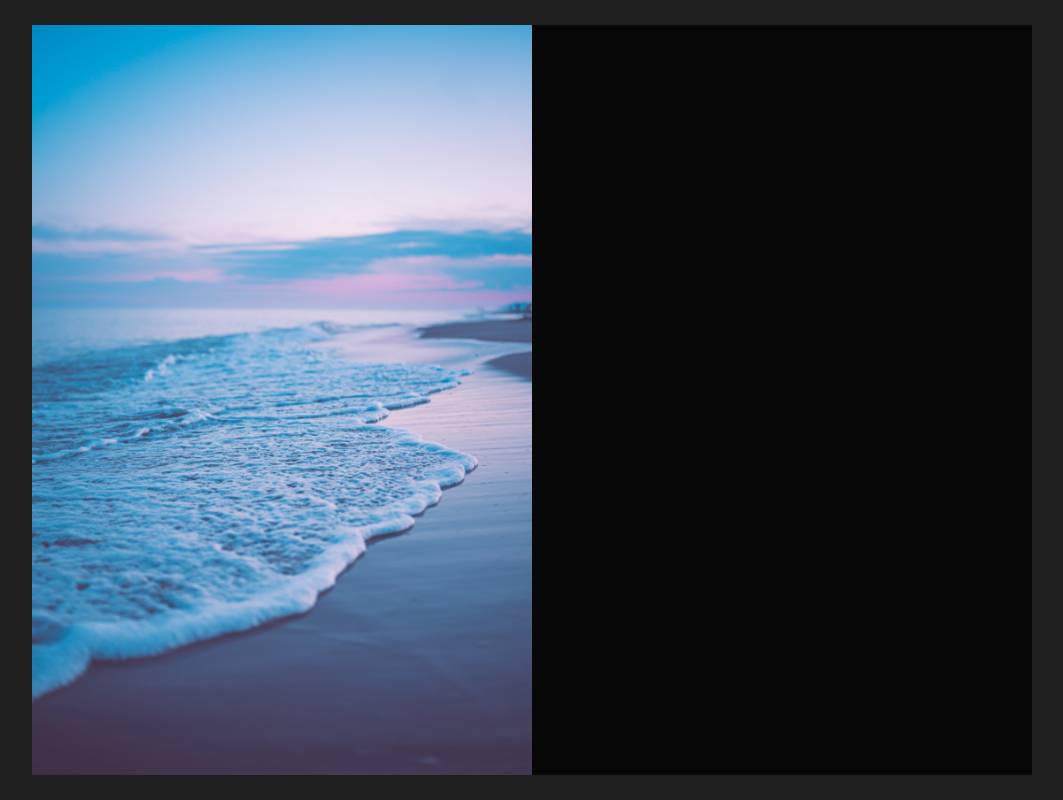
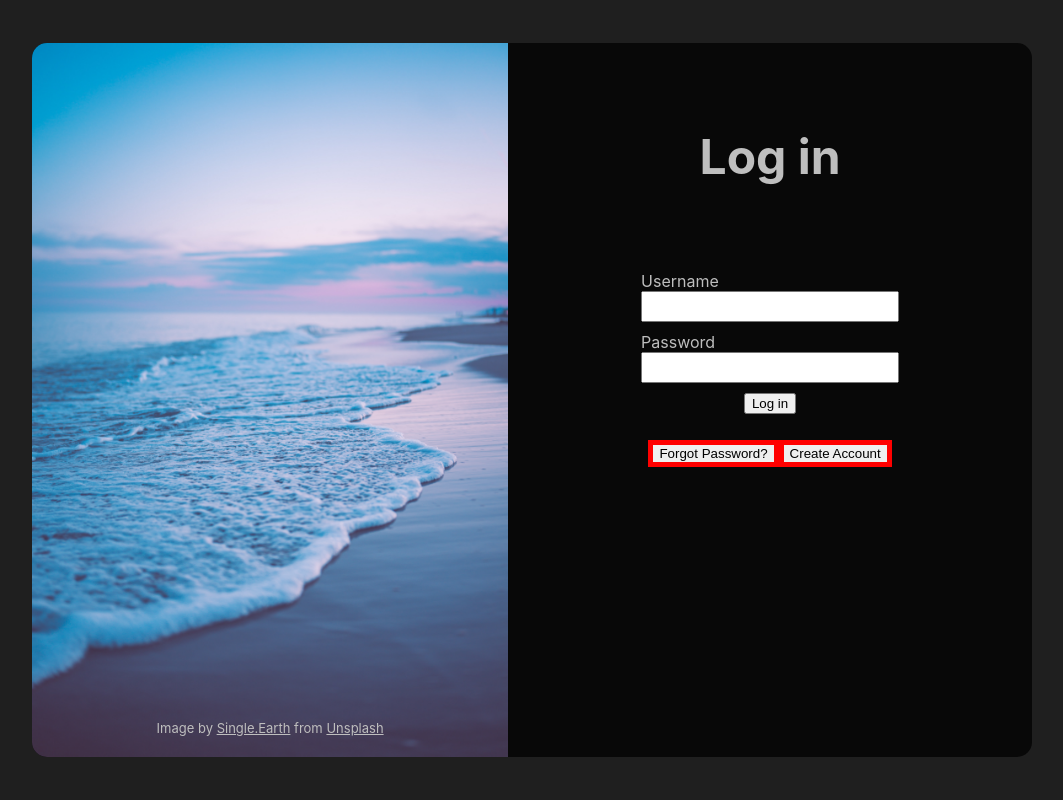
Before and after one commit to social-media-app-project/social-media-app, a React (Create React App) app in the folder frontend/: page / in a window 1280 px wide. Shown: the whole page, without its empty margins (108-1171 px from the left). Built offline with nearby package versions, Linux system fonts and the light colour scheme.

Commit message:
login page changes

```diff
--- /dev/null
+++ b/frontend/src/components/common/form/FormTextInput.css
@@ -0,0 +1,10 @@
+.text-input-label {
+    display: block;
+    text-align: left;
+}
+
+.text-input {
+    display: block;
+    width: 250px;
+    height: 25px;
+}
--- /dev/null
+++ b/frontend/src/components/common/form/FormTextInput.js
@@ -0,0 +1,16 @@
+import "./FormTextInput.css";
+
+function FormTextInput(props) {
+    return <div>
+        <label htmlFor={props.inputName} className="text-input-label">{props.label}</label>
+        <input type="text"
+            className="text-input"
+            id={props.inputName}
+            name={props.inputName}
+            value={props.value}
+            onChange={event => props.handleTextChange(event, props.setStateToNewText)}>
+        </input>
+    </div>;
+}
+
+export default FormTextInput;
--- a/frontend/src/components/login-page/LoginForm.css
+++ b/frontend/src/components/login-page/LoginForm.css
@@ -1,3 +1,8 @@
 .login-form {
-    flex: 1;
+    display: flex;
+    flex-direction: column;
+    align-items: center;
+    justify-content: space-between;
+    padding-bottom: 5%;
+    height: 20%;
 }
--- a/frontend/src/components/login-page/LoginForm.js
+++ b/frontend/src/components/login-page/LoginForm.js
@@ -1,7 +1,38 @@
+import { useState } from "react";
 import "./LoginForm.css";
+import FormTextInput from "../common/form/FormTextInput";
 
 function LoginForm() {
-    return <div className="login-form"></div>;
+    const [usernameText, setUsernameText] = useState("");
+    const [passwordText, setPasswordText] = useState("");
+
+
+    const handleSubmit = (event) => {
+        event.preventDefault();
+    }
+
+    const handleTextChange = (event, setStateToNewText) => {
+        const newText = event.target.value;
+        setStateToNewText(newText);
+    }
+
+    return <form onSubmit={handleSubmit} className="login-form">
+            <FormTextInput
+                label="Username"
+                inputName="username"
+                value={usernameText}
+                setStateToNewText={setUsernameText}
+                handleTextChange={handleTextChange}
+            />
+            <FormTextInput
+                label="Password"
+                inputName="password"
+                value={passwordText}
+                setStateToNewText={setPasswordText}
+                handleTextChange={handleTextChange}
+            />
+            <button type="submit">Log in</button>
+        </form>;
 }
 
 export default LoginForm;
--- a/frontend/src/components/login-page/LoginImage.css
+++ b/frontend/src/components/login-page/LoginImage.css
@@ -1,8 +1,30 @@
 .login-image-container {
     flex: 1;
+    position: relative;
+    text-align: center;
+    color: var(--light-grey);
 }
 
 .login-image {
-    max-width: 100%;
+    width: 100%;
+    height: 100%;
     display: block; /* Hack to remove 3px whitespace under image in bordered div */
+    border-radius: 15px 0px 0px 15px;
 }
+
+.image-credits {
+    position: absolute;
+    bottom: 8px;
+    left: 50%;
+    transform: translate(-50%, 0);
+    width: 100%;
+    font-size: small;
+}
+
+.image-credits > a {
+    color: var(--light-grey);
+}
+
+.image-credits > a:visited {
+    color: var(--blue);
+}
--- a/frontend/src/components/login-page/LoginImage.js
+++ b/frontend/src/components/login-page/LoginImage.js
@@ -4,6 +4,7 @@ import image from "./water-image.jpg";
 function LoginImage() {
     return <div className="login-image-container">
         <img src={image} alt="Waves on a beach" className="login-image" />
+        <p className="image-credits"> Image by <a href="https://unsplash.com/@singleearth">Single.Earth</a> from <a href="https://unsplash.com">Unsplash</a> </p>
     </div>
 
 }
--- a/frontend/src/components/login-page/LoginPage.css
+++ b/frontend/src/components/login-page/LoginPage.css
@@ -2,8 +2,7 @@
     display: flex;
     max-width: 1000px;
     background-color: var(--dark-secondary);
-    border: 2px;
-    border-color: var(--shadow-color);
+    border-radius: 15px 15px;
 }
 
 .login-page {
--- a/frontend/src/components/login-page/LoginPage.js
+++ b/frontend/src/components/login-page/LoginPage.js
@@ -1,4 +1,4 @@
-import LoginForm from "./LoginForm";
+import LoginPanel from "./LoginPanel";
 import LoginImage from "./LoginImage";
 import "./LoginPage.css";
 
@@ -6,7 +6,7 @@ function LoginPage() {
     return <div className="login-page">
         <div className="login-container">
             <LoginImage />
-            <LoginForm/>
+            <LoginPanel />
         </div>
     </div>;
 }
--- /dev/null
+++ b/frontend/src/components/login-page/LoginPanel.css
@@ -0,0 +1,18 @@
+.login-panel {
+    flex: 1.1;
+    text-align: center;
+}
+
+.login-heading {
+    font-size: 3rem;
+    padding-top: 10%;
+    padding-bottom: 10%;
+}
+
+.forgot-password-button {
+    border: 5px solid red;
+}
+
+.create-account-button {
+    border: 5px solid red;
+}
--- /dev/null
+++ b/frontend/src/components/login-page/LoginPanel.js
@@ -0,0 +1,13 @@
+import LoginForm from "./LoginForm";
+import "./LoginPanel.css";
+
+function LoginPanel() {
+    return <div className="login-panel">
+        <h1 className="login-heading">Log in</h1>
+        <LoginForm/>
+        <button className="forgot-password-button">Forgot Password?</button>
+        <button className="create-account-button">Create Account</button>
+    </div>;
+}
+
+export default LoginPanel;
--- a/frontend/src/index.css
+++ b/frontend/src/index.css
@@ -8,6 +8,11 @@ body {
   -webkit-font-smoothing: antialiased;
   -moz-osx-font-smoothing: grayscale;
   background-color: var(--dark-primary);
+  color: var(--light-grey);
+}
+
+input:focus {
+  outline: none;
 }
 
 code {
@@ -18,5 +23,7 @@ code {
 :root {
   --dark-primary: #1f1f1f;
   --dark-secondary: rgb(8, 8, 8);
-  --shadow-color: aqua;
+  --blue: #41B6E6;
+  --pink: #DB3EB1;
+  --light-grey: #BEBEBE;
 }
```
